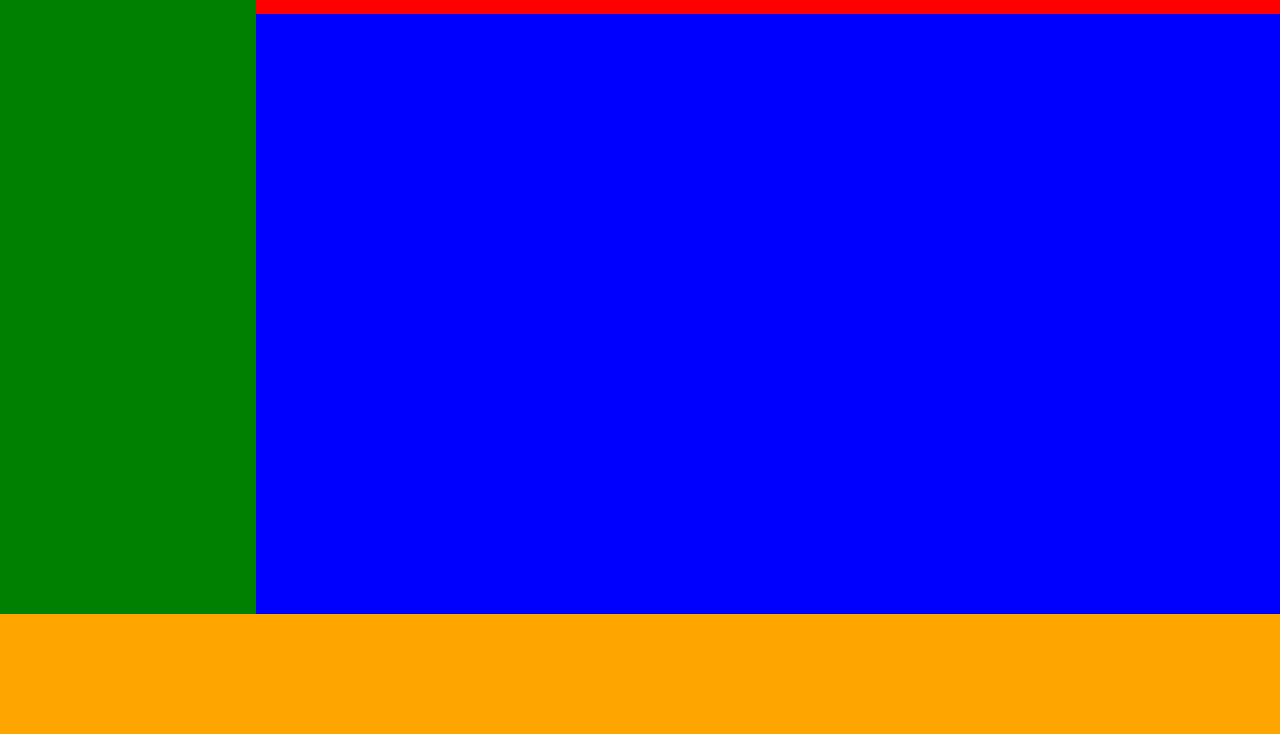
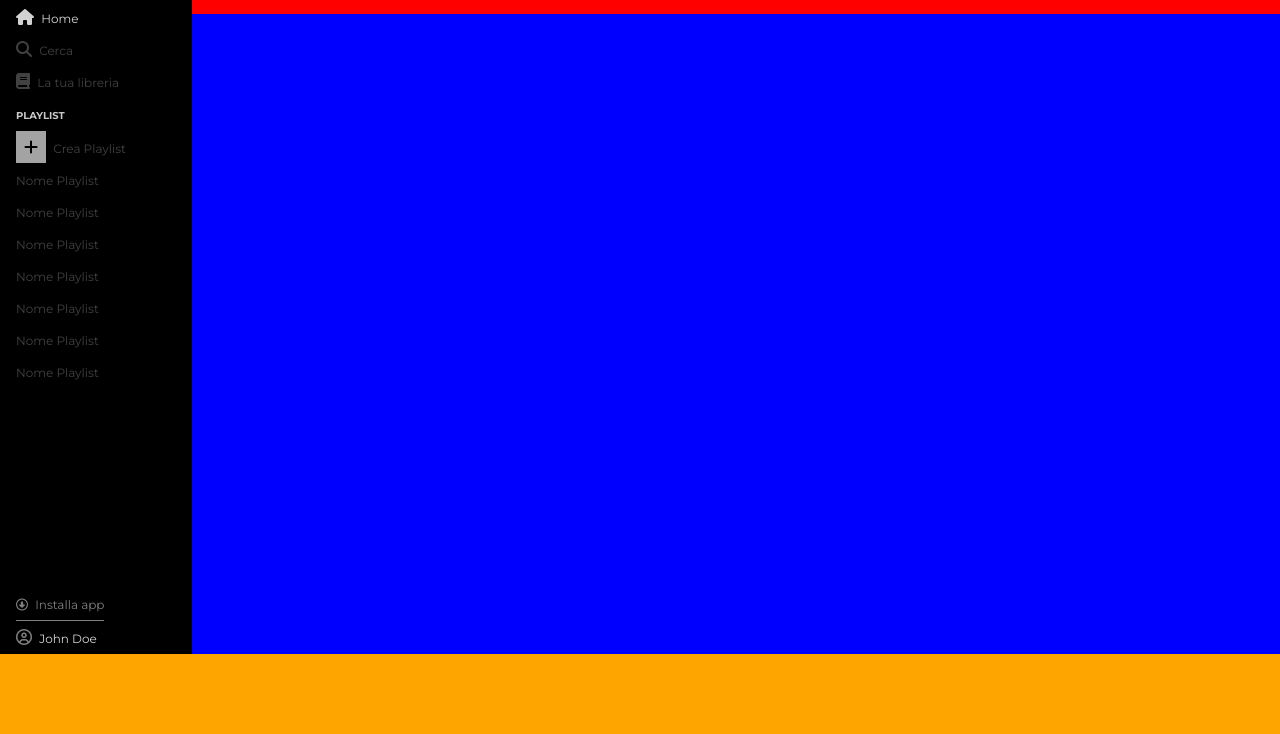
Before and after one commit to SalvatoreStefanelli/html-css-spotifyweb, a plain HTML site: page index.html in a window 1280 px wide. Shown: the part 66-800 px from the top of the page. Drawn offline with Linux system fonts and the light colour scheme.

Commit message:
add grid

```diff
--- a/css/style.css
+++ b/css/style.css
@@ -1,43 +1,156 @@
+  /* Reset Rules */
 * {
     margin: 0;
     padding: 0;
     box-sizing: border-box;
 }
 
+:root {
+   --dark-grid: #000000;
+   --gray-home: #d2d2d2;
+   --gray-word: #414141;
+   --white-playlist: #cacaca;
+   --gray-plus: #a3a3a3;
+   --gray-circle_user: #808080;
+   --white-name: #d4d4d4;
+}
+
+body {
+   font-family: 'Montserrat', sans-serif;
+}
+
+   /* Debug */
+
 .debug .grid {
-    background-color: green;
- }
+    background-color: #000000;
+}
 
- .grid {
-    height: 85vh;
-    width: 20vw;
-    position: fixed;
- }
-
- .debug #site_header {
+.debug #site_header {
    background-color: red;
 }
+
+.debug #site_main {
+   background-color: blue;
+}
+
+.debug #site_footer {
+   background-color: orange;
+}
+
+   /* Utility */
+
+a {
+    text-decoration: none;
+}
+
+ul {
+   list-style: none;
+}
+
+.pl-1 {
+   padding-left: 1rem;
+}
+
+.mt-0.5 {
+   margin-top: 0.5rem;
+}
+
+.mt-1 {
+   margin-top: 1rem;
+}
+
+li {
+   line-height: 2rem;
+}
+
+i {
+   font-size: 1rem;
+   margin-right: 0.25rem;
+}
+
+   /* End Region Utility */
+
+   /* Region Grid */
+
+.grid {
+   background-color: var(--dark-grid);
+    height: 90vh;
+    width: 12rem;
+    position: fixed;
+    font-size: 0.75rem;
+}
+
+.logo img {
+   width: 8rem;
+   padding: 1rem 0 0 1rem;
+}
+
+.navigation_bar {
+   line-height: 2rem;
+   color: var(--gray-word);
+}
+
+.home a {
+   color: var(--gray-home);
+}
+
+.search a {
+   color: var(--gray-word);
+}
+
+.library a {
+   color: var(--gray-word);
+}
+
+.playlist h5 {
+   color: var(--white-playlist);
+}
+
+.plus {
+   background-color: var(--gray-plus);
+   padding: 0.5rem;
+   color: black;
+}
+
+.user {
+   position: absolute;
+   bottom: 0;
+   color: var(--gray-circle_user);
+}
+
+.download {
+   border-bottom: 1px solid gray;
+   padding: 0.5rem 0;
+}
+
+.download i {
+   font-size: 0.75rem;
+}
+
+.username {
+   padding: 0.5rem 0;
+}
+
+.username .name {
+   color: var(--white-name);
+}
+
+   /* End Region Grid */
+
+
 
 #site_header {
    height: 10vh;
 }
 
- .debug #site_main {
-    background-color: blue;
- }
-
- #site_main {
-    height: 75vh;
-    width: 80vw;
+#site_main {
+    height: 80vh;
+    width: calc(100% - 12rem);
     float: right;
- }
-
-.debug #site_footer {
-   background-color: orange;
 }
 
 #site_footer {
-   height: 15vh;
+   height: 10vh;
    width: 100%;
    position: absolute;
    bottom: 0;
--- a/index.html
+++ b/index.html
@@ -5,11 +5,69 @@
     <meta name="viewport" content="width=device-width, initial-scale=1.0">
     <title>Spotifyweb</title>
     <link rel="stylesheet" href="./css/style.css">
+    <link rel="stylesheet" href="https://cdnjs.cloudflare.com/ajax/libs/font-awesome/6.4.2/css/all.min.css" integrity="sha512-z3gLpd7yknf1YoNbCzqRKc4qyor8gaKU1qmn+CShxbuBusANI9QpRohGBreCFkKxLhei6S9CQXFEbbKuqLg0DA==" crossorigin="anonymous" referrerpolicy="no-referrer" />
+    <link rel="preconnect" href="https://fonts.googleapis.com">
+    <link href="https://fonts.googleapis.com/css2?family=Montserrat:ital,wght@0,100;0,200;0,300;0,400;0,500;0,600;0,700;0,800;0,900;1,100;1,200;1,300;1,400;1,500;1,600;1,700;1,800;1,900&display=swap" rel="stylesheet">
 </head>
 <body class="debug">
 
 
-        <div class="grid"></div>
+        <div class="grid">
+            <div class="logo">
+                <img src="./img/logo.svg" alt="">
+            </div>
+
+            <div class="navigation_bar mt-1">
+                <div class="home pl-1">
+                    <a href="">
+                        <i class="fa-solid fa-house"></i>
+                    Home
+                    </a>
+                </div>
+                <div class="search pl-1">
+                    <a href="">
+                        <i class="fa-solid fa-magnifying-glass"></i>
+                        Cerca
+                    </a>
+                </div>
+                <div class="library pl-1">
+                    <a href="">
+                        <i class="fa-solid fa-book"></i>
+                        La tua libreria
+                    </a>
+                </div>
+
+                <div class="playlist mt-0.5 pl-1">
+                    <h5>PLAYLIST</h5>
+                    <ul>
+                        <li>
+                            <i class="fa-solid fa-plus plus"></i>
+                            Crea Playlist
+                        </li>
+                        <li>Nome Playlist</li>
+                        <li>Nome Playlist</li>
+                        <li>Nome Playlist</li>
+                        <li>Nome Playlist</li>
+                        <li>Nome Playlist</li>
+                        <li>Nome Playlist</li>
+                        <li>Nome Playlist</li>
+                    </ul>
+                </div>
+            </div>
+
+            <div class="user pl-1">
+                <div class="download">
+                    <i class="fa-regular fa-circle-down"></i>
+                    Installa app
+                </div>
+                <div class="username">
+                    <i class="fa-regular fa-circle-user"></i>
+                    <span class="name">John Doe</span>
+                </div>
+            </div>
+
+
+        </div>
 
 
 
```
